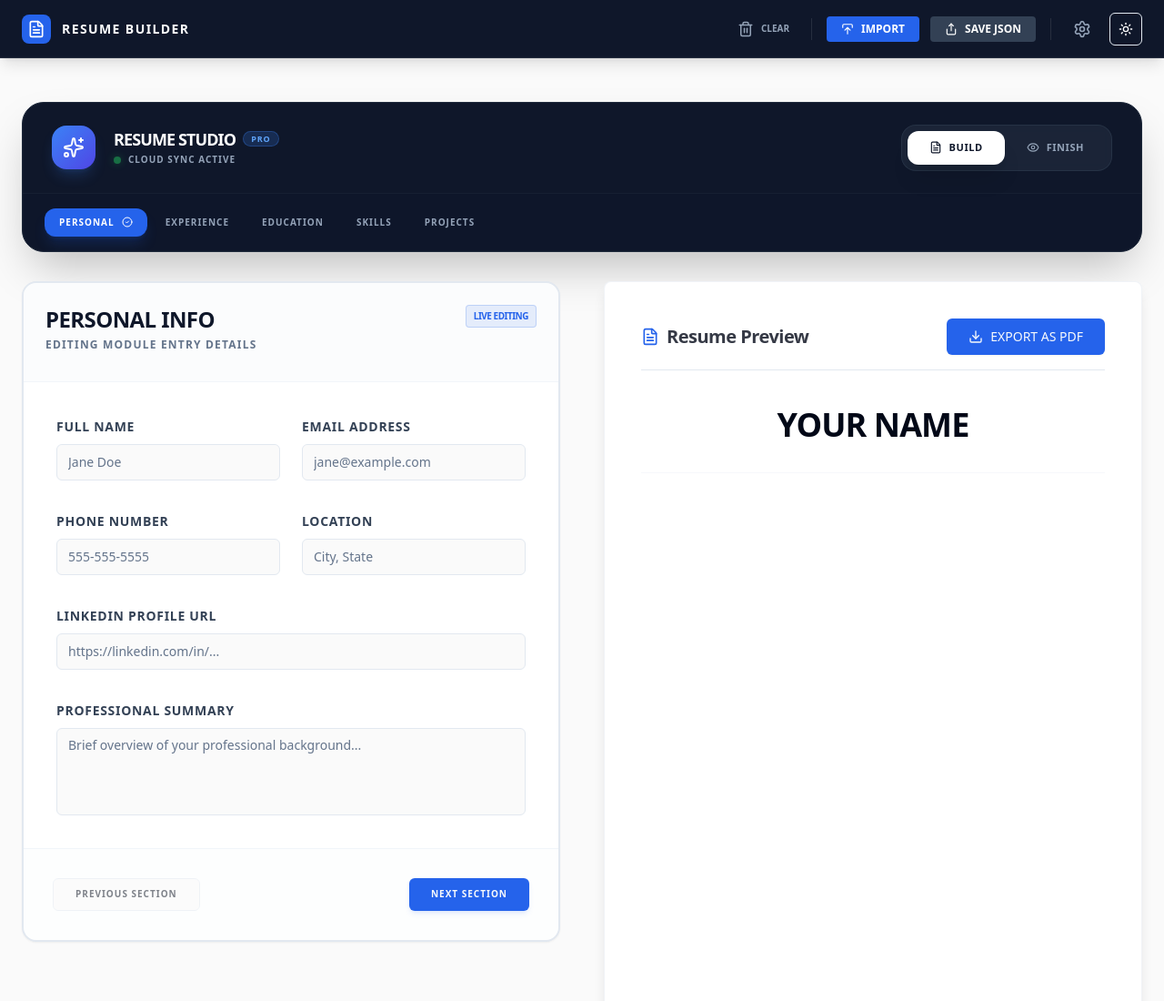
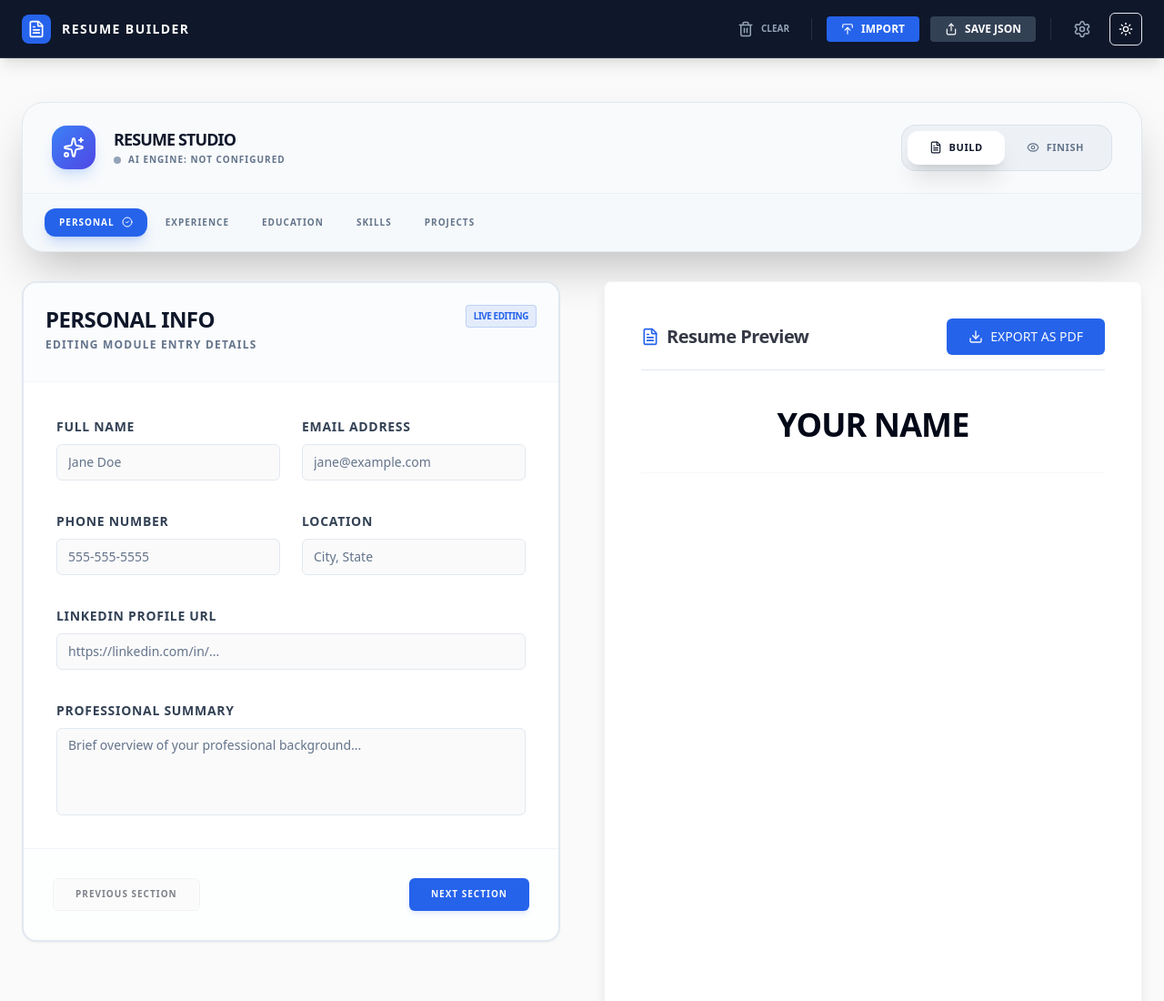
Before and after one commit to catpaladin/resume-generator, an Astro site: page / in a window 1280 px wide. Shown: the top 1100 px of the page at 91% size. Built offline with nearby package versions, Linux system fonts and the light colour scheme; Astro itself is replaced by a stand-in of ours.

Commit message:
style: dark and light mode set. Preparing for provider connectivity

```diff
--- a/src/components/resume/ResumeApp.svelte
+++ b/src/components/resume/ResumeApp.svelte
@@ -22,29 +22,33 @@
 
 <div class="space-y-8 pb-20">
     <!-- Premium Resume Studio Dashboard -->
-    <div id="resume-studio-header" class="bg-slate-900 border border-slate-800 rounded-3xl shadow-2xl overflow-hidden print:hidden transition-all duration-500">
+    <div id="resume-studio-header" class="bg-slate-50 dark:bg-slate-900 border border-slate-200 dark:border-slate-800 rounded-3xl shadow-2xl overflow-hidden print:hidden transition-all duration-500">
         <div class="px-8 py-6 flex flex-col md:flex-row justify-between items-center gap-6">
             <div class="flex items-center gap-5">
                 <div class="bg-gradient-to-br from-blue-500 to-indigo-600 p-3 rounded-2xl shadow-lg shadow-blue-500/20">
                     <Sparkles class="text-white" size={24} />
                 </div>
                 <div>
-                    <h2 class="text-lg font-black text-white uppercase tracking-tighter leading-tight flex items-center gap-2">
+                    <h2 class="text-lg font-black text-slate-900 dark:text-white uppercase tracking-tighter leading-tight flex items-center gap-2">
                         Resume Studio
-                        <span class="text-[9px] bg-blue-500/20 text-blue-400 px-2 py-0.5 rounded-full border border-blue-500/30 font-black tracking-widest">PRO</span>
                     </h2>
                     <div class="flex items-center gap-2 mt-1">
-                        <div class="h-2 w-2 bg-green-500 rounded-full animate-pulse shadow-[0_0_8px_rgba(34,197,94,0.6)]"></div>
-                        <span class="text-[10px] text-slate-400 font-bold uppercase tracking-widest">Cloud Sync Active</span>
+                        {#if resumeStore.aiSettings.apiKey}
+                            <div class="h-2 w-2 bg-green-500 rounded-full animate-pulse shadow-[0_0_8px_rgba(34,197,94,0.6)]"></div>
+                            <span class="text-[10px] text-slate-500 dark:text-slate-400 font-bold uppercase tracking-widest">AI Engine: Ready</span>
+                        {:else}
+                            <div class="h-2 w-2 bg-slate-400 dark:bg-slate-600 rounded-full"></div>
+                            <span class="text-[10px] text-slate-500 dark:text-slate-400 font-bold uppercase tracking-widest">AI Engine: Not Configured</span>
+                        {/if}
                     </div>
                 </div>
             </div>
 
             <!-- View Toggle Switch -->
-            <div class="flex bg-slate-800/80 p-1.5 rounded-2xl border border-slate-700/50 backdrop-blur-sm">
+            <div class="flex bg-slate-200/50 dark:bg-slate-800/80 p-1.5 rounded-2xl border border-slate-300/50 dark:border-slate-700/50 backdrop-blur-sm">
                 <button
                     class="flex items-center gap-2 px-6 py-2.5 rounded-xl text-[11px] font-black uppercase tracking-wider transition-all duration-300
-                    {viewMode === 'editor' ? 'bg-white text-slate-900 shadow-xl' : 'text-slate-400 hover:text-slate-200'}"
+                    {viewMode === 'editor' ? 'bg-white dark:bg-slate-700 text-slate-900 dark:text-white shadow-xl' : 'text-slate-500 dark:text-slate-400 hover:text-slate-900 dark:hover:text-slate-200'}"
                     onclick={() => toggleMode('editor')}
                 >
                     <FileText size={14} />
@@ -52,7 +56,7 @@
                 </button>
                 <button
                     class="flex items-center gap-2 px-6 py-2.5 rounded-xl text-[11px] font-black uppercase tracking-wider transition-all duration-300
-                    {viewMode === 'preview' ? 'bg-white text-slate-900 shadow-xl' : 'text-slate-400 hover:text-slate-200'}"
+                    {viewMode === 'preview' ? 'bg-white dark:bg-slate-700 text-slate-900 dark:text-white shadow-xl' : 'text-slate-500 dark:text-slate-400 hover:text-slate-900 dark:hover:text-slate-200'}"
                     onclick={() => toggleMode('preview')}
                 >
                     <Eye size={14} />
@@ -62,13 +66,13 @@
         </div>
 
         {#if viewMode === 'editor'}
-            <div class="px-6 py-4 flex items-center gap-1 overflow-x-auto no-scrollbar border-t border-slate-800/50 bg-slate-900/50">
+            <div class="px-6 py-4 flex items-center gap-1 overflow-x-auto no-scrollbar border-t border-slate-200/50 dark:border-slate-800/50 bg-slate-100/30 dark:bg-slate-900/50">
                 {#each sections as section (section.id)}
                     <button
                         class="flex items-center gap-2 px-4 py-2 rounded-xl text-[10px] font-black tracking-widest transition-all duration-200 whitespace-nowrap group
                         {activeSection === section.id
                             ? 'bg-blue-600 text-white shadow-lg shadow-blue-600/20'
-                            : 'text-slate-400 hover:bg-slate-800 hover:text-white'}"
+                            : 'text-slate-500 dark:text-slate-400 hover:bg-slate-200 dark:hover:bg-slate-800 hover:text-slate-900 dark:hover:text-white'}"
                         onclick={() => resumeStore.setUIState({ activeSection: section.id })}
                     >
                         {section.label.toUpperCase()}
```
